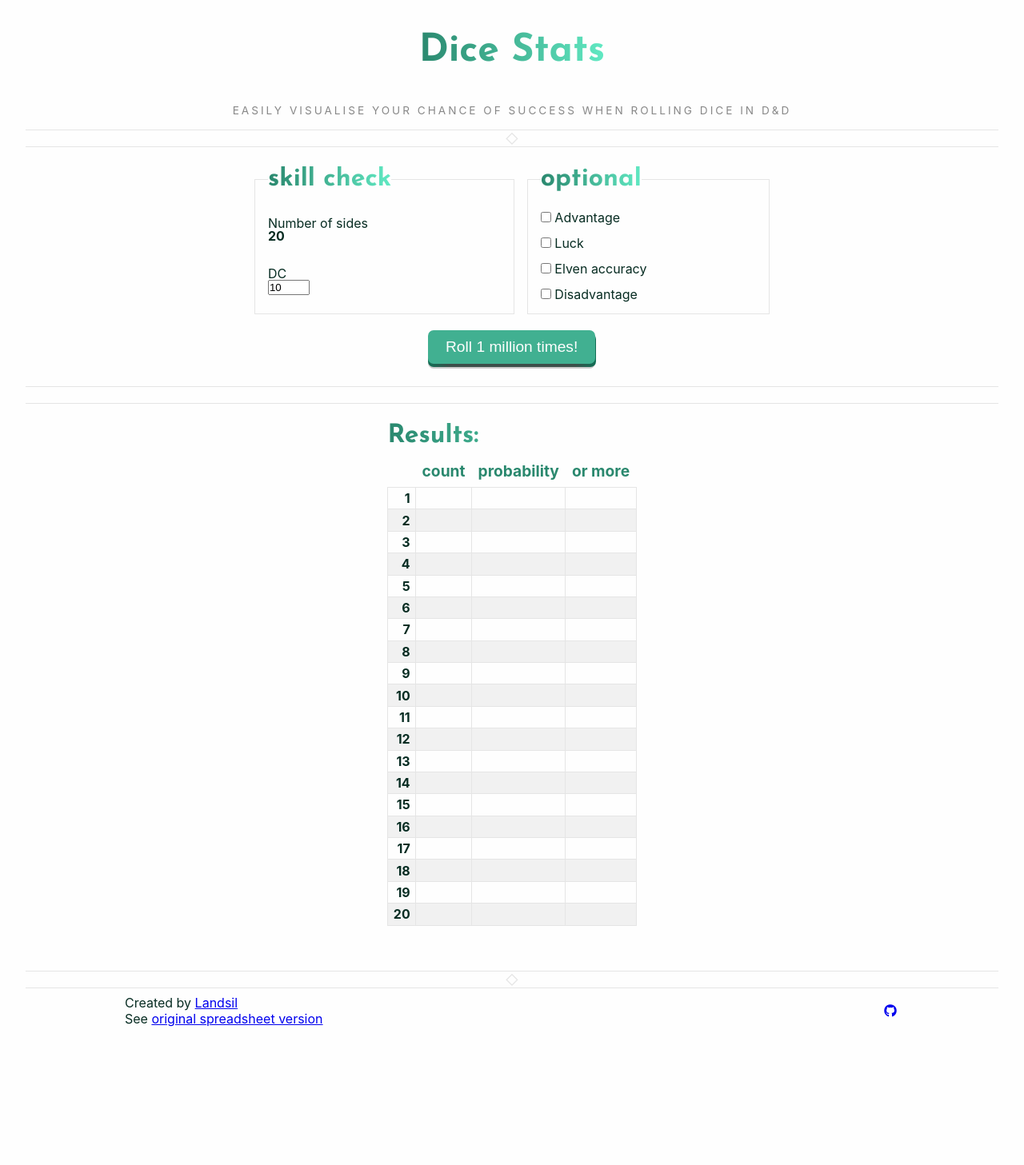
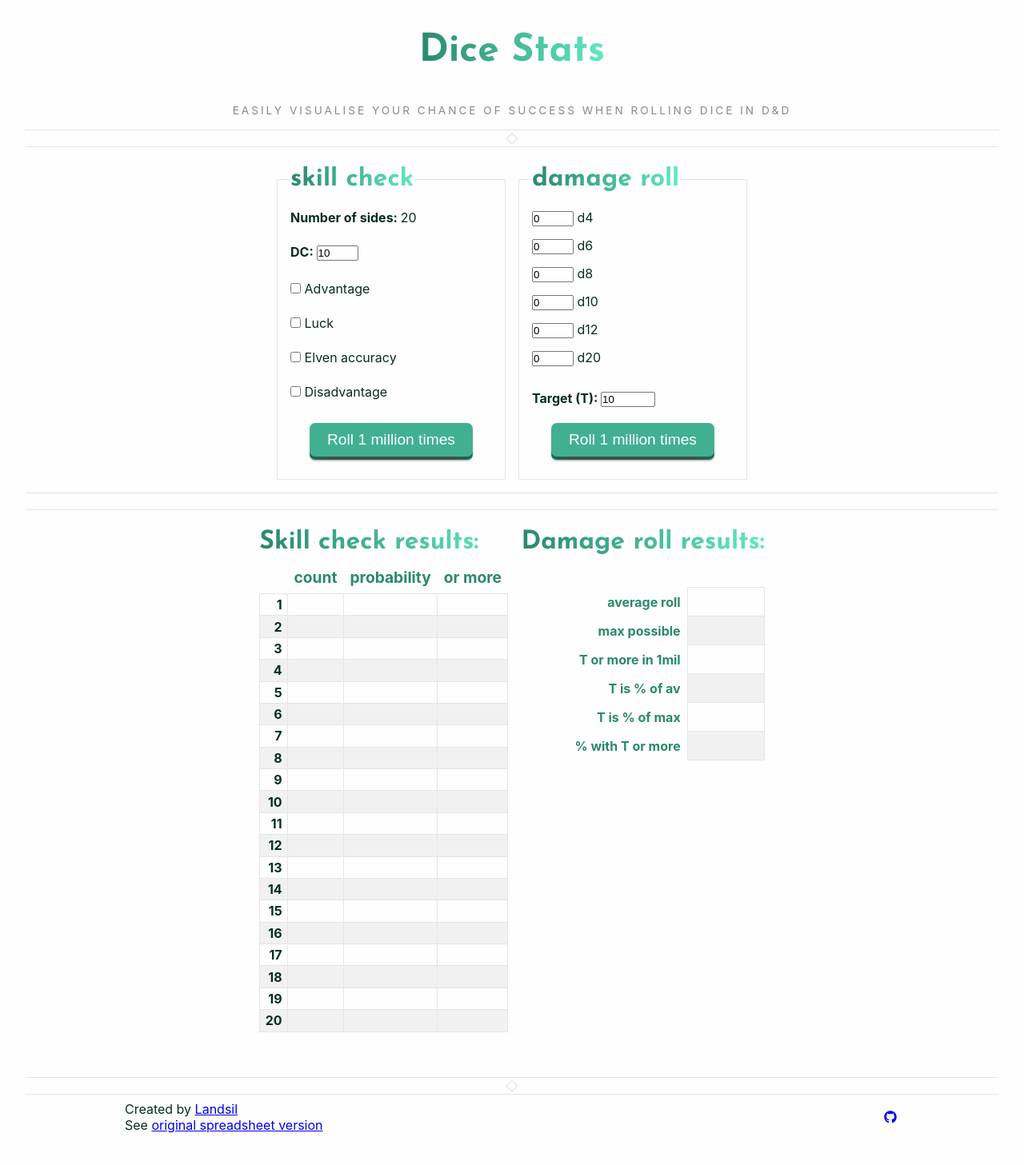
Before and after one commit to Star-Squid/landsil.github.io, a Jekyll site: the page DiceStats/index.html, which Jekyll copies as it is, in a window 1280 px wide. Shown: the whole page at 80% size. Built offline with Jekyll 4.4.1, drawn with Linux system fonts in a browser that asks for light colours; nearby versions of some CDN libraries; before the commit the page ends 1324 px from its top, so only the background shows below that.

Commit message:
add second form and table

```diff
--- a/DiceStats/index.html
+++ b/DiceStats/index.html
@@ -17,6 +17,8 @@
     ></script>
     <link rel="icon" href="favicon.ico" sizes="any" />
     <script src="skillCheck.js" charset="utf-8" defer></script>
+    <script src="dmgRoll.js" charset="utf-8" defer></script>
+
 </head>
 
 <body>
@@ -36,29 +38,26 @@
 <main class="centred">
 <div class="forcontent" role="presentation">
 
+  <div class="forms">
   <!-- input form -->
   <form id="parameter-input">
-
-    <fieldset>
+<fieldset>
       <legend>
         <h2>skill check</h2>
       </legend>
 
-        <label for="sides">Number of sides<br>
-          <b>20</b>
+        <label for="sides">
+          <b>Number of sides: </b>
+          20
         <!-- <input name="sides" placeholder="20"  type="number" min="1" max="20"> -->
         </label>
 
-        <label for="target">DC<br>
-          <input name="target" placeholder="10" value="10" type="number" min="1" max="20">
+        <label for="dc">
+          <b>DC: </b>
+          <input name="dc" placeholder="10" value="10" type="number" min="1" max="20">
           </label>
 
-    </fieldset>
 
-    <fieldset>
-      <legend>
-        <h2>optional</h2>
-      </legend>
 
         <label for="advantage">
           <input name="advantage" id="advantage" type="checkbox" class="adv" onchange="checkAdvantage(this)">
@@ -80,25 +79,81 @@
           Disadvantage
         </label>
 
-    </fieldset>
 
 <div class="button-area" role="presentation">
   <button type="submit" class="pushable" onclick="return populateTable()">
     <span role="presentation" class="shadow"></span>
     <span role="presentation" class="edge"></span>
-    <span class="frontbtn"  role="button"> Roll 1 million times! </span>
+    <span class="frontbtn"  role="button"> Roll 1 million times </span>
   </button>
 </div>
+</fieldset>
   </form>
+
+  <form id="damage-roll">
+    <fieldset>
+      <legend>
+        <h2>damage roll</h2>
+      </legend>
+
+      <label for="d4">
+        <input name="d4" value="0" type="number" min="0" max="20"> d4
+      </label>
+
+      <label for="d6">
+        <input name="d6" value="0" type="number" min="0" max="20"> d6
+      </label>
+
+      <label for="d8">
+        <input name="d8" value="0" type="number" min="0" max="20"> d8
+      </label>
+
+      <label for="d10">
+        <input name="d10" value="0" type="number" min="0" max="20"> d10
+      </label>
+
+      <label for="d12">
+        <input name="d12" value="0" type="number" min="0" max="20"> d12
+      </label>
+
+      <label for="d20">
+        <input name="d20" value="0" type="number" min="0" max="20"> d20
+      </label>
+
+        <label for="target">
+          <br>
+          <b>Target (T): </b>
+          <input name="target" value="10" type="number" min="0" max="1200">
+        </label>
+
+
+    <div class="button-area" role="presentation">
+      <button type="submit" class="pushable" onclick="return populateDamageTable()">
+        <span role="presentation" class="shadow"></span>
+        <span role="presentation" class="edge"></span>
+        <span class="frontbtn"  role="button"> Roll 1 million times </span>
+      </button>
+    </div>
+    </fieldset>
+      </form>
+
+      <!-- <div class="button-area" role="presentation">
+        <button type="submit" class="pushable" onclick="return populateDamageTable(), populateTable()">
+          <span role="presentation" class="shadow"></span>
+          <span role="presentation" class="edge"></span>
+          <span class="frontbtn"  role="button"> Roll both </span>
+        </button>
+      </div> -->
+
+  </div>
 
   <!-- results -->
   <div class="flourish" role="separator">&nbsp;</div>
 
-
-  <!-- <p id="overview"></p> -->
+<div class="tables">
 
   <table class="present-results">
-    <caption><h2>Results:</h2></caption>
+    <caption><h2>Skill check results:</h2></caption>
     <thead>
     <tr>
       <th>&nbsp;</th>
@@ -228,9 +283,41 @@
       <td class="probability face20"></td>
       <td class="higher face20"></td>
     </tr>
+
     <tbody>
   </table>
 
+  <table class="present-damage">
+    <caption><h2>Damage roll results:</h2></caption>
+
+    <tr>
+      <td>average roll</td>
+      <td class="avg-roll">&nbsp;</td>
+    </tr>
+    <tr>
+      <td>
+        max possible</td>
+      <td class="max-possible">&nbsp;</td>
+    </tr>
+    <tr>
+      <td>T or more in 1mil</td>
+      <td class="or-more-per">&nbsp;</td>
+    </tr>
+    <tr>
+      <td>T is % of av</td>
+      <td class="t-of-av">&nbsp;</td>
+    </tr>
+    <tr>
+      <td>T is % of max</td>
+      <td class="t-of-max"></td>
+    </tr>
+      <td>% with T or more</td>
+      <td class="perc-t-or-more">&nbsp;</td>
+    </tr>
+    <tbody>
+  </table>
+
+</div>
 </div>
 </main>
 
--- a/DiceStats/skillCheck.js
+++ b/DiceStats/skillCheck.js
@@ -24,20 +24,14 @@ function checkAdvantage(element) {
     document.querySelector("#elven").checked = false
   }
 
-  console.log("clicked: " + element.id + ", advantage: " + document.querySelector("#advantage").checked + ", elven: " + document.querySelector("#elven").checked)
-
+  // console.log("clicked: " + element.id + ", advantage: " + document.querySelector("#advantage").checked + ", elven: " + document.querySelector("#elven").checked)
 }
 
 const diceForm = document.getElementById("parameter-input");
-// const overview = document.getElementById("overview");
 
 function populateTable() {
-  // let formSummary = `sides:  <b>20</b>, target:  <b>${diceForm.target.value}</b>, advantage:  <b>${diceForm.advantage.checked}</b>, luck:  <b>${diceForm.luck.checked}</b>, elven accuracy:  <b>${diceForm.elven.checked}</b>, disadvantage:  <b>${diceForm.disadvantage.checked}</b>.`;
-
-  // overview.innerHTML = formSummary;
-
   webSkillCheck(
-    diceForm.target.value,
+    diceForm.dc.value,
     diceForm.advantage.checked,
     diceForm.luck.checked,
     diceForm.elven.checked,
--- a/DiceStats/skin.css
+++ b/DiceStats/skin.css
@@ -46,7 +46,7 @@ html {
 body {
   height: 100vh;
   width: 100vw;
-  overflow-x:hidden;
+  overflow-x: hidden;
   color: var(--black);
   text-align: justify;
   text-justify: inter-word;
@@ -55,7 +55,10 @@ body {
     Oxygen-Sans, Ubuntu, Cantarell, "Helvetica Neue", sans-serif;
 }
 
-h1, h2, h3, h4 {
+h1,
+h2,
+h3,
+h4 {
   background-image: var(--gradient);
   -webkit-background-clip: text;
   -webkit-text-fill-color: transparent;
@@ -138,7 +141,6 @@ footer {
 }
 
 footer .forcontent {
-
   display: flex;
   flex-flow: row nowrap;
   justify-content: space-between;
@@ -164,10 +166,19 @@ footer .flourish {
   margin: 2rem;
 } */
 
+.forms,
+.tables {
+  display: flex;
+  flex-flow: row wrap;
+  gap: 1rem;
+  align-items: stretch;
+  justify-content: center;
+}
+
 /* FORM */
 form {
   display: flex;
-  flex-flow: row wrap;
+  flex-flow: column nowrap;
   gap: 1rem;
   align-items: stretch;
   justify-content: center;
@@ -178,7 +189,7 @@ fieldset {
   display: flex;
   flex-grow: 1;
   flex-flow: column nowrap;
-  justify-content: space-around;
+  justify-content: space-between;
   gap: 1rem;
   padding: 1rem;
   align-items: flex-start;
@@ -273,20 +284,30 @@ button {
 
 /* TABLE */
 
-.present-results {
-  /* width: 100%;
-  max-width: 950px; */
+.tables {
+  align-items: flex-start;
+  justify-content: stretch;
+}
+
+table {
+  /* min-width: 30%;*/
+  flex-grow: 2;
   border: none;
   border-collapse: collapse;
   padding: 5px;
 }
 
-.present-results caption {
+table caption {
   padding-top: 1rem;
   text-align: left;
+  white-space: nowrap;
 }
 
-.present-results th {
+.present-damage caption {
+  margin-bottom: 2rem;
+}
+
+table th {
   border: none;
   padding: 0.5rem;
   background: var(--white);
@@ -295,17 +316,31 @@ button {
   text-align: center;
 }
 
-.present-results td {
+.present-damage tr td:first-child {
+  border: none;
+  padding: 0.5rem;
+  background: var(--white);
+  color: var(--accent);
+  text-align: center;
+  font-weight: bold;
+  text-align: right;
+}
+
+.present-damage tr td:nth-child(2) {
+  width: 6rem;
+}
+
+table td {
   border: 1px solid var(--almostwhite);
   padding: 0.2rem 0.4rem;
   text-align: center;
 }
 
-.present-results tr:nth-of-type(even) {
+table tr:nth-of-type(even) {
   background-color: var(--lightish);
 }
 
-.present-results tr:hover {
+table tr:hover {
   background-color: #b0d0c5dd;
 }
 
```
